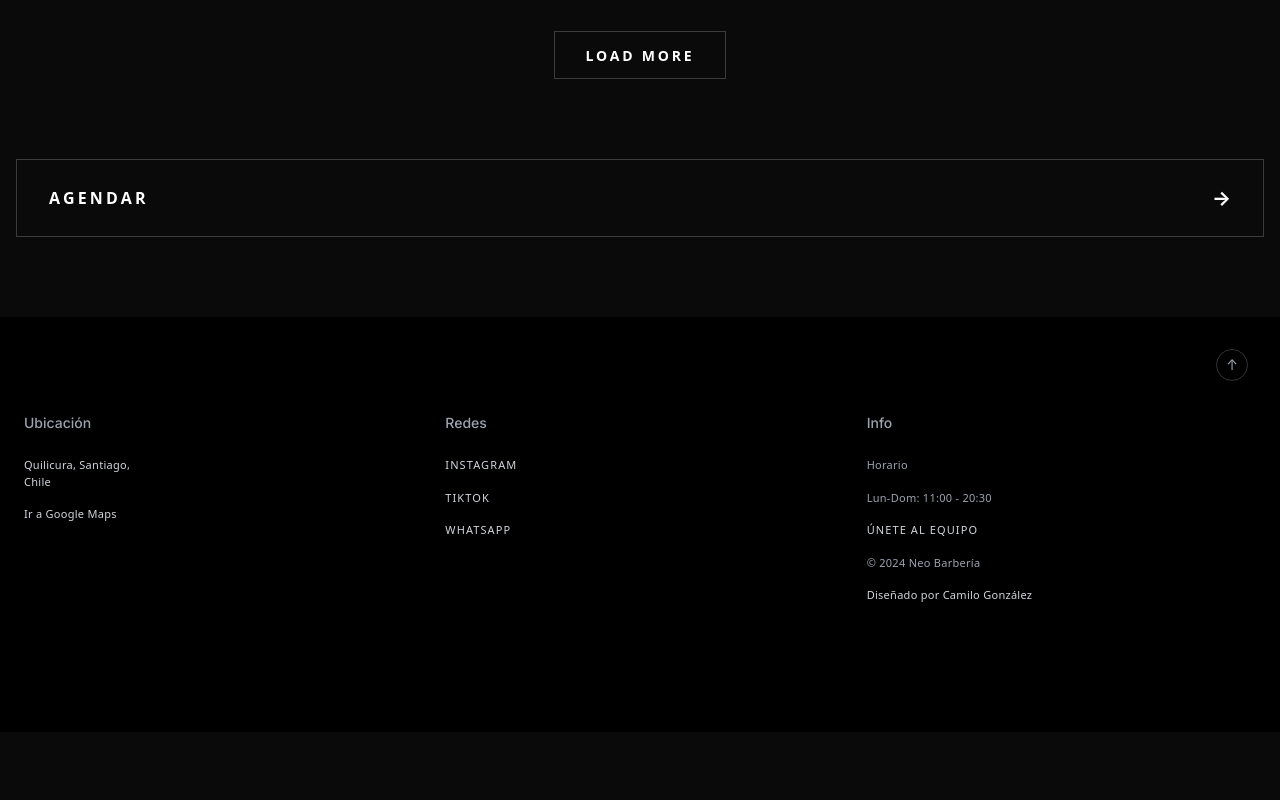
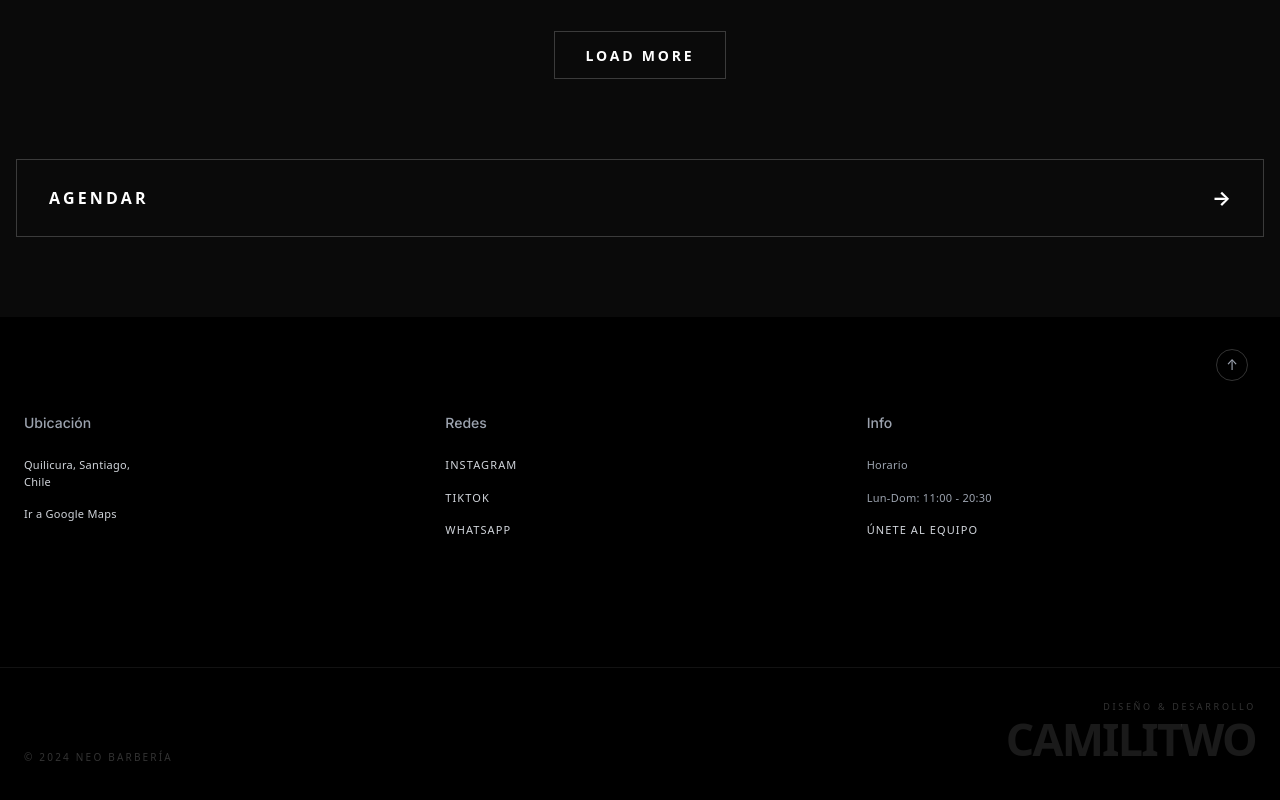
Before and after one commit to camilitwo/neo-barberia, a Next.js app: page /galeria in a window 1280 px wide. Shown: the part 2238-3038 px from the top of the page. Before the commit the page ends 2970 px from the top, so only its background shows below. Built offline with nearby package versions, Linux system fonts and the light colour scheme; no server answers.

Commit message:
Update booking URLs: replace Setmore links with club.neobarberia.cl across all components and add redesigned footer signature with camilitwo branding

```diff
--- a/app/estilos/[slug]/page.tsx
+++ b/app/estilos/[slug]/page.tsx
@@ -178,7 +178,7 @@ export default function StyleDetailPage() {
             Reserva tu cita y deja que nuestros barberos expertos transformen tu estilo.
           </p>
           <a
-            href="https://neooc2b.setmore.com/?fbclid=PAZXh0bgNhZW0CMTEAAaaOGfb00uDJuEsMw9NMHy2Da7Qy6sfgyZHYMtwgSEj_5R3HK1mp4I51bxU_aem_ZEFdpvIRt2yhMVwlxEbhQg#services"
+            href="https://club.neobarberia.cl/"
             target="_blank"
             rel="noopener noreferrer"
             className="inline-flex items-center gap-2 bg-primary hover:bg-[var(--primary-hover)] text-background px-8 py-4 rounded-xl font-bold text-lg shadow-[0_0_20px_rgba(230,181,101,0.3)] transition-all transform active:scale-95"
@@ -236,7 +236,7 @@ export default function StyleDetailPage() {
       </section>
 
       <Footer />
-      <FloatingBookingButton url="https://neooc2b.setmore.com/?fbclid=PAZXh0bgNhZW0CMTEAAaaOGfb00uDJuEsMw9NMHy2Da7Qy6sfgyZHYMtwgSEj_5R3HK1mp4I51bxU_aem_ZEFdpvIRt2yhMVwlxEbhQg#services" />
+      <FloatingBookingButton url="https://club.neobarberia.cl/" />
     </main>
   );
 }
--- a/app/page.tsx
+++ b/app/page.tsx
@@ -21,7 +21,7 @@ export default function Home() {
        <StylesShowcase />
       <Contact />
       <Footer />
-      <FloatingBookingButton url="https://neooc2b.setmore.com/?fbclid=PAZXh0bgNhZW0CMTEAAaaOGfb00uDJuEsMw9NMHy2Da7Qy6sfgyZHYMtwgSEj_5R3HK1mp4I51bxU_aem_ZEFdpvIRt2yhMVwlxEbhQg#services" />
+      <FloatingBookingButton url="https://club.neobarberia.cl/" />
     </main>
   );
 }
--- a/components/Footer.tsx
+++ b/components/Footer.tsx
@@ -86,13 +86,39 @@ export default function Footer() {
             >
               Únete al equipo
             </Link>
-            <span className="text-[11px] font-medium tracking-wide text-gray-400">© {currentYear} Neo Barbería</span>
-            <Link
-              href="https://github.com/camilitwo"
-              className="text-[11px] font-medium tracking-wide text-gray-300 hover:text-white transition-colors duration-200 ease-out focus-visible:outline-none focus-visible:ring-2 focus-visible:ring-accent rounded active:scale-[0.97]"
+          </div>
+        </div>
+      </div>
+
+      {/* Signature — colophon */}
+      <div className="border-t border-white/[0.07] mt-0">
+        <div className="max-w-7xl mx-auto px-6 pt-8 pb-10">
+          <div className="flex flex-col sm:flex-row sm:items-end sm:justify-between gap-6">
+
+            <p className="text-[10px] font-medium tracking-[0.22em] uppercase text-white/20 leading-none">
+              © {currentYear} Neo Barbería
+            </p>
+
+            <a
+              href="https://www.camilitwo.cl/"
+              target="_blank"
+              rel="noopener noreferrer"
+              aria-label="Sitio diseñado y desarrollado por camilitwo"
+              className="group relative inline-flex flex-col items-start sm:items-end gap-1 focus-visible:outline-none focus-visible:ring-1 focus-visible:ring-primary/30 rounded"
             >
-              Diseñado por Camilo González
-            </Link>
+              <span className="text-[9px] font-medium tracking-[0.3em] uppercase text-white/20 group-hover:text-white/35 transition-colors duration-500 ease-out">
+                Diseño &amp; desarrollo
+              </span>
+              <span className="relative text-[clamp(1.6rem,5vw,2.8rem)] font-black tracking-[-0.04em] leading-none text-white/10 group-hover:text-white/22 transition-colors duration-500 ease-out uppercase overflow-hidden">
+                camilitwo
+                {/* underline reveal */}
+                <span
+                  aria-hidden
+                  className="absolute bottom-0 left-0 h-[1.5px] w-0 group-hover:w-full bg-primary transition-all duration-500 ease-[cubic-bezier(0.23,1,0.32,1)]"
+                />
+              </span>
+            </a>
+
           </div>
         </div>
       </div>
--- a/components/GalleryPopup.tsx
+++ b/components/GalleryPopup.tsx
@@ -11,7 +11,7 @@ interface GalleryPopupProps {
 
 export default function GalleryPopup({
   delaySeconds = 5,
-  bookingUrl = 'https://neooc2b.setmore.com/?fbclid=PAZXh0bgNhZW0CMTEAAaaOGfb00uDJuEsMw9NMHy2Da7Qy6sfgyZHYMtwgSEj_5R3HK1mp4I51bxU_aem_ZEFdpvIRt2yhMVwlxEbhQg#services'
+  bookingUrl = 'https://club.neobarberia.cl/'
 }: GalleryPopupProps) {
   const [isOpen, setIsOpen] = useState(false);
 
--- a/components/GallerySection.tsx
+++ b/components/GallerySection.tsx
@@ -12,7 +12,7 @@ interface GallerySectionProps {
 
 export default function GallerySection({ variant = 'preview' }: GallerySectionProps) {
   const handleBooking = () => {
-    window.open('https://neooc2b.setmore.com/?fbclid=PAZXh0bgNhZW0CMTEAAaaOGfb00uDJuEsMw9NMHy2Da7Qy6sfgyZHYMtwgSEj_5R3HK1mp4I51bxU_aem_ZEFdpvIRt2yhMVwlxEbhQg#services', '_blank');
+    window.open('https://club.neobarberia.cl/', '_blank');
   };
 
   return (
```
